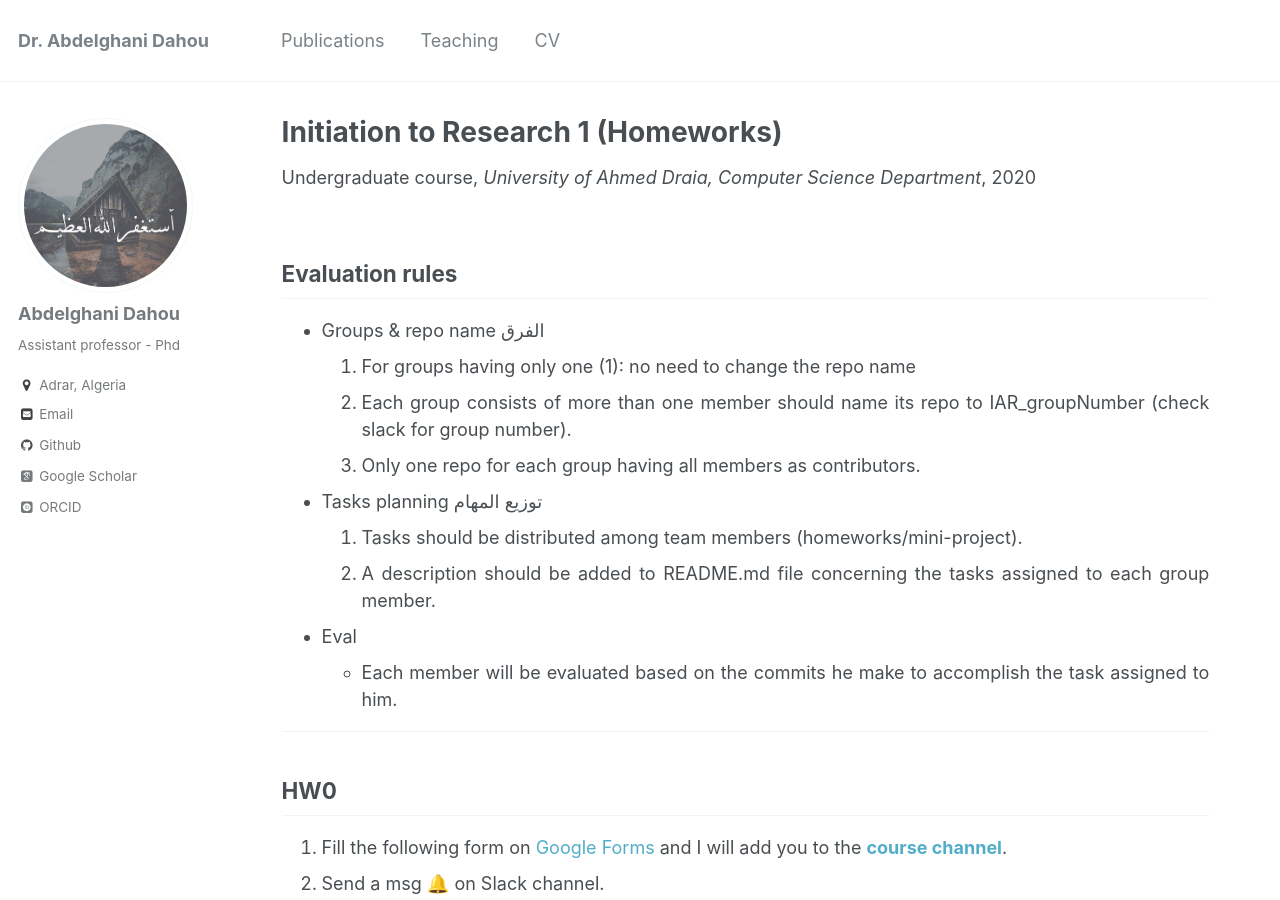
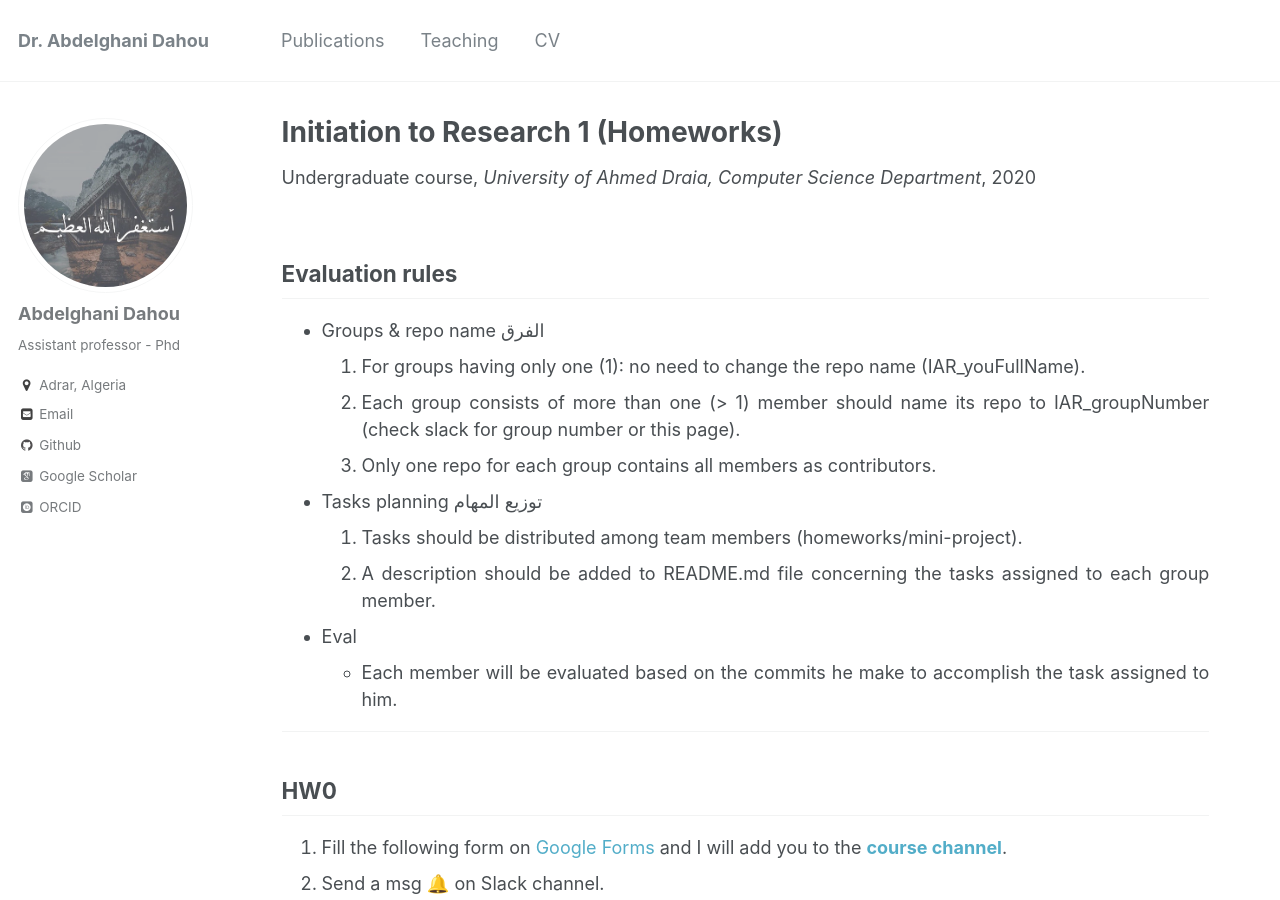
Before and after one commit to dr-dahou-adrar/dr-dahou-adrar.github.io, a Jekyll site: the page built from teaching_content/academic_year_2020_2021/2020-2021-S1-IAR1_HW.md, in a window 1280 px wide and 900 px high. Built offline with Jekyll 4.4.1, drawn with Linux system fonts in a browser that asks for light colours; some web fonts are replaced.

Commit message:
hws rules

```diff
--- a/teaching_content/academic_year_2020_2021/2020-2021-S1-IAR1_HW.md
+++ b/teaching_content/academic_year_2020_2021/2020-2021-S1-IAR1_HW.md
@@ -10,9 +10,9 @@ location: "Adrar, Algeria"
 
 ## Evaluation rules
 * Groups & repo name الفرق
-    1. For groups having only one (1): no need to change the repo name
-    1. Each group consists of more than one member should name its repo to IAR_groupNumber (check slack for group number).
-    1. Only one repo for each group having all members as contributors.
+    1. For groups having only one (1): no need to change the repo name (IAR_youFullName).
+    1. Each group consists of more than one (> 1) member should name its repo to IAR_groupNumber (check slack for group number or this page).
+    1. Only one repo for each group contains all members as contributors.
 * Tasks planning توزيع المهام
     1. Tasks should be distributed among team members (homeworks/mini-project).
     1. A description should be added to README.md file concerning the tasks assigned to each group member.
```
